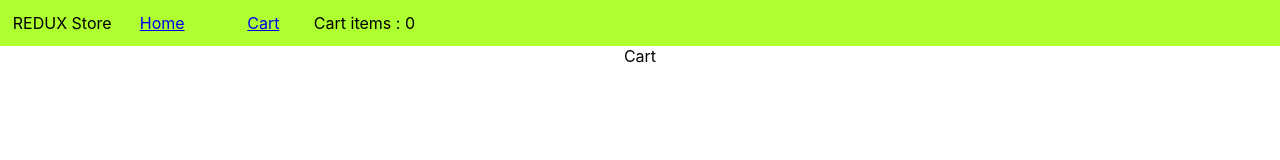
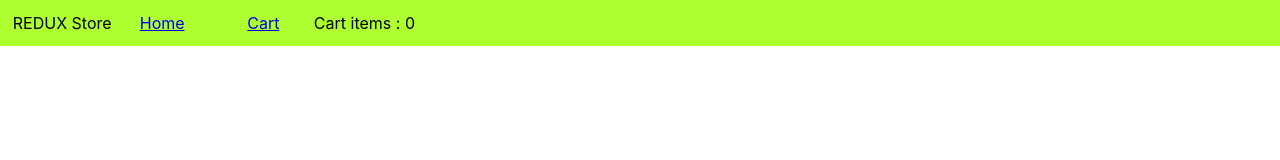
Before and after one commit to sarb001/Clone-made-with-React-redux-, a React (Create React App) app: page /cart in a window 1280 px wide. Shown: the top 160 px of the page. Built offline with nearby package versions, Linux system fonts and the light colour scheme.

Commit message:
Add & remove functionality done

```diff
--- a/src/Components/Products.js
+++ b/src/Components/Products.js
@@ -13,8 +13,8 @@ import {add} from '../Slice/CartSlice';
       {
           const res = await fetch('https://fakestoreapi.com/products');
           const data = await res.json();
-          console.log(data)
-;         setproducts(data);
+          console.log(data);
+          setproducts(data);
       }
       fetchprod();
    },[])
--- a/src/Pages/Cart.js
+++ b/src/Pages/Cart.js
@@ -1,9 +1,40 @@
-import React from 'react'
+import React from 'react';
 
- function Cart() {
+import { useSelector , useDispatch} from 'react-redux';    // useselector is imported
+import { remove } from '../Slice/CartSlice';
+
+ function Cart()
+ {
+  const products = useSelector(state => state.cart);    // put  whole cart state in variable
+
+  const dispatch = useDispatch();
+
+
+  const handleremove = (prodid) =>
+  {
+    dispatch(remove(prodid));
+  }
+
   return (
     <div>
-        Cart
+         {
+           products.map(one => (
+              <div className = "card-products"  style = {{backgroundColor:'burlywood',margin:'3% 5%'}} key = {one.id}>
+                <div className="card-image" style = {{paddingTop:'9%'}}>
+                    <span> <img src = {one.image} style = {{width:'10%'}} /> </span>
+                </div>
+                <div className="card-content">
+                    <div className="card-price">
+                        <span style = {{fontWeight:'700'}}> {one.price}  </span>
+                    </div>
+                    <div className="card-title">
+                      <span style = {{fontSize:'18px',fontWeight:'400'}}> {one.title} </span>
+                    </div>
+                </div>
+                <button onClick={() =>handleremove(one.id)}> Remove </button>
+              </div>
+           ))
+         }
     </div>
   )
 }
--- a/src/Slice/CartSlice.js
+++ b/src/Slice/CartSlice.js
@@ -10,7 +10,7 @@ const CartSlice = createSlice({
         state.push(action.payload);
     },
     remove(state,action){
-        // state;
+        return state.filter((itemnum) => itemnum.id !== action.payload);
     }
    }
 });
```
